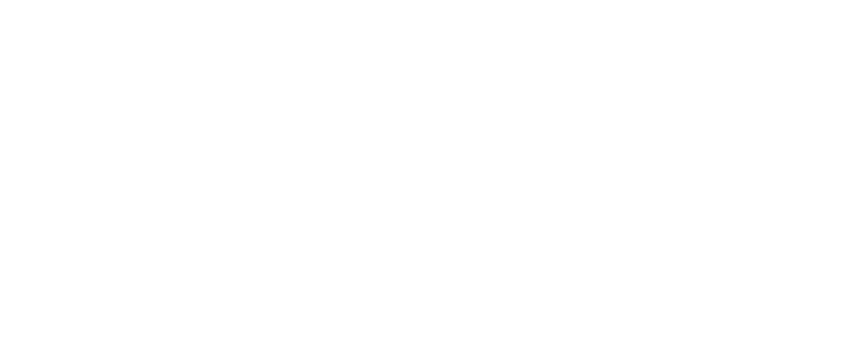
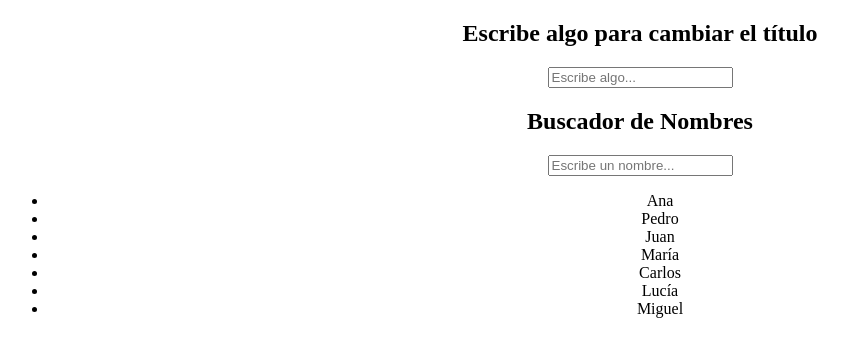
Before and after one commit to EsneiderCdD/React, a React (Vite) app: page / in a window 1280 px wide. Shown: the top 356 px of the page, without its empty margins (0-848 px from the left). Built offline with nearby package versions, Linux system fonts and the light colour scheme.

Commit message:
Ejercico 2

```diff
--- a/src/App.jsx
+++ b/src/App.jsx
@@ -1,10 +1,17 @@
 import './App.css'
+import BuscadorNombres from './components/useEffect/buscadorNombres'
+import CambiarTitulo from './components/useEffect/cambiarTitulo'
+
 
 function App() {
 
 
   return (
     <>
+
+    <CambiarTitulo />
+
+    <BuscadorNombres />
 
 
 
--- /dev/null
+++ b/src/components/useEffect/buscadorNombres.jsx
@@ -0,0 +1,30 @@
+import { useState } from "react";
+
+function BuscadorNombres() {
+  const [busqueda, setBusqueda] = useState("");
+
+  const nombres = ["Ana", "Pedro", "Juan", "María", "Carlos", "Lucía", "Miguel"];
+
+  const nombresFiltrados = nombres.filter((nombre) =>
+    nombre.toLowerCase().includes(busqueda.toLowerCase())
+  );
+
+  return (
+    <div style={{ textAlign: "center", marginTop: "20px" }}>
+      <h2>Buscador de Nombres</h2>
+      <input
+        type="text"
+        value={busqueda}
+        onChange={(e) => setBusqueda(e.target.value)}
+        placeholder="Escribe un nombre..."
+      />
+      <ul>
+        {nombresFiltrados.map((nombre, index) => (
+          <li key={index}>{nombre}</li>
+        ))}
+      </ul>
+    </div>
+  );
+}
+
+export default BuscadorNombres;
--- a/src/components/useEffect/cambiarTitulo.jsx
+++ b/src/components/useEffect/cambiarTitulo.jsx
@@ -0,0 +1,23 @@
+import { useState, useEffect } from "react";
+
+function CambiarTitulo() {
+  const [texto, setTexto] = useState("");
+
+  useEffect(() => {
+    document.title = texto ? texto : "React App";
+  }, [texto]);
+
+  return (
+    <div style={{ textAlign: "center", marginTop: "20px" }}>
+      <h2>Escribe algo para cambiar el título</h2>
+      <input
+        type="text"
+        value={texto}
+        onChange={(e) => setTexto(e.target.value)}
+        placeholder="Escribe algo..."
+      />
+    </div>
+  );
+}
+
+export default CambiarTitulo;
```
